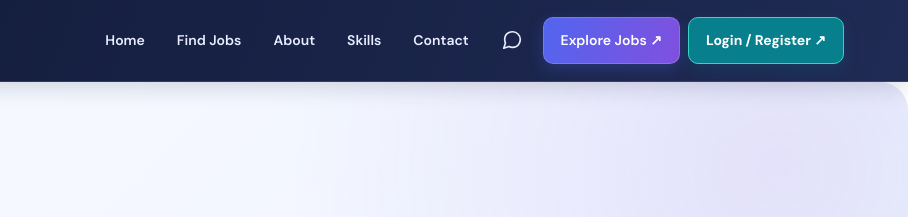
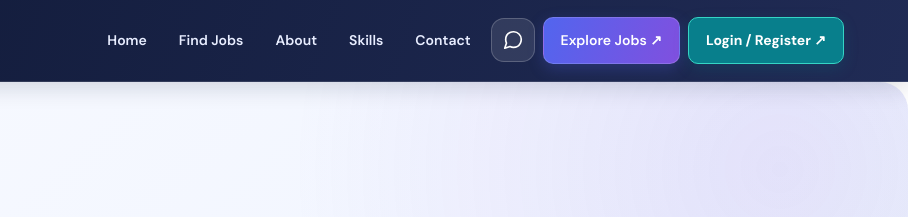
Before and after one commit to vaishnavi1545/skillbridge-job-portal, a website: page public/index.html in a window 1280 px wide. Shown: the top 217 px of the page, 372-1280 px from the left. Drawn offline with Linux system fonts and the light colour scheme.

Commit message:
Update style.css

```diff
--- a/public/css/style.css
+++ b/public/css/style.css
@@ -1497,3 +1497,25 @@ main h2 {
         font-size: 11px;
     }
 }
+
+/* Messages icon button */
+.navbar .nav-links a.messages-icon {
+    display: inline-flex;
+    align-items: center;
+    justify-content: center;
+    width: 44px;
+    height: 44px;
+    padding: 0;
+    color: #ffffff;
+    background: rgba(255, 255, 255, 0.10);
+    border: 1px solid rgba(255, 255, 255, 0.20);
+    border-radius: 13px;
+    transition: all 0.25s ease;
+}
+
+.navbar .nav-links a.messages-icon:hover {
+    color: #ffffff;
+    background: linear-gradient(135deg, #5265ee, #8050df);
+    transform: translateY(-2px);
+    box-shadow: 0 6px 18px rgba(82, 101, 238, 0.3);
+}
```
